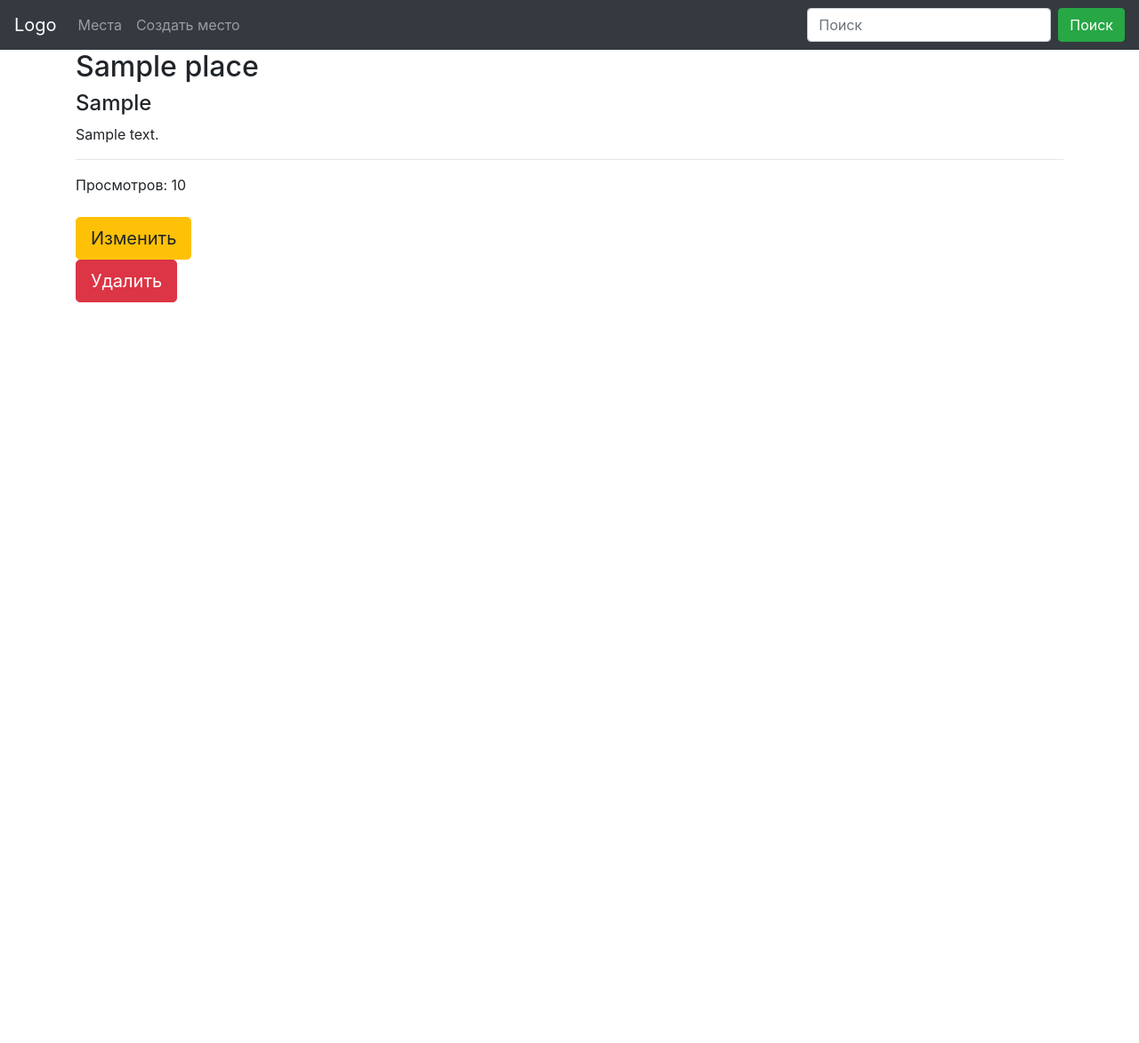
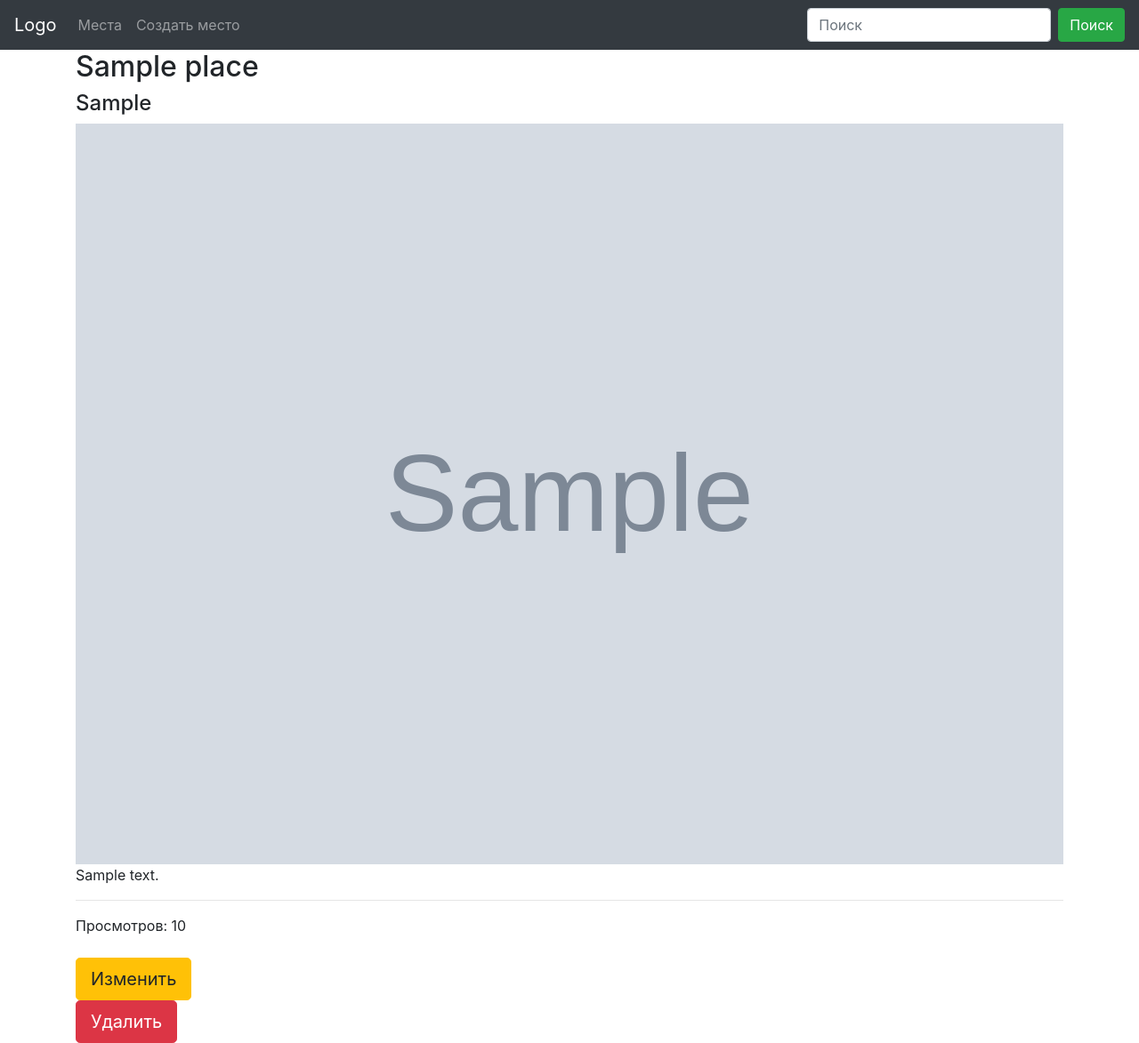
Before and after one commit to nurzat87/intourist, a Django app: page /places/1/ in a window 1280 px wide. Shown: the whole page at 89% size. Before the commit the page ends 340 px from the top, so only its background shows below. Run offline with Django 3.2, Linux system fonts and the light colour scheme; tables that the repository leaves empty hold one stand-in row (values such as "Sample post"); grey boxes marked "Sample" are stand-in pictures.

Commit message:
added place img

```diff
--- a/places/models.py
+++ b/places/models.py
@@ -15,6 +15,7 @@ class Place(models.Model):
     updated_at = models.DateTimeField(auto_now=True)
     views_count = models.IntegerField(default=0)
     is_publicated = models.BooleanField(default=True)
+    img = models.ImageField(upload_to='places', null=True, blank=True)
 
     def __str__(self):
         return self.name
--- a/places/templates/places/place.html
+++ b/places/templates/places/place.html
@@ -5,6 +5,10 @@
 
     <h2>{{ place_object.name }}</h2>
     <h4>{{ place_object.location }}</h4>
+    {% if place_object.img %}
+        <img src="{{ place_object.img.url }}" width="100%">
+    {% endif %}
+
     <div>{{ place_object.description }}</div>
     <hr>
     <div>Просмотров:  {{ place_object.views_count }}</div>
```
Also changed, not shown: places/migrations/0006_place_img.py (added).
